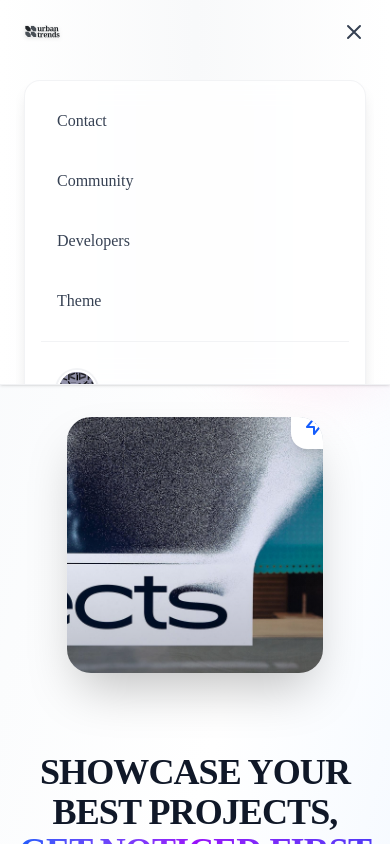
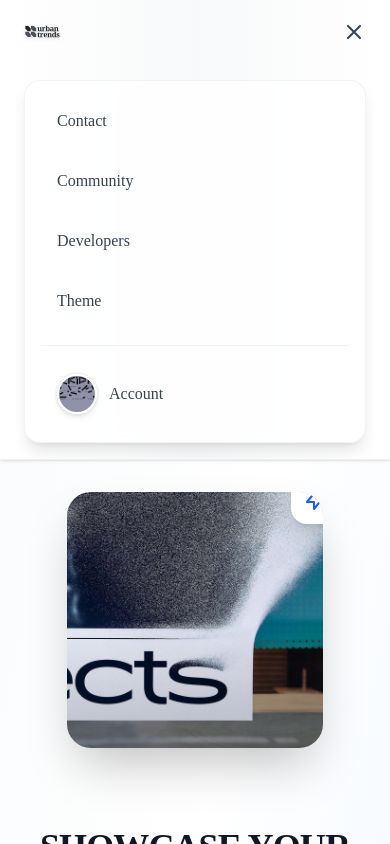
Before and after one commit to urbantrendsorganization-production/urbantrends-developers, a React (Vite) app in the folder urbantrends_developers/: page / in a window 390 px wide. Both pictures are taken after a click on the button "Toggle menu". Shown: the top 844 px of the page. Built offline with nearby package versions, Linux system fonts and the light colour scheme.

Commit message:
updated mobile views

```diff
--- a/urbantrends_developers/src/components/Header.jsx
+++ b/urbantrends_developers/src/components/Header.jsx
@@ -88,7 +88,7 @@ function Header() {
 
         {/* Mobile Navigation Menu */}
         <div className={`lg:hidden overflow-hidden transition-all duration-300 ease-in-out ${
-          isMobileMenuOpen ? 'max-h-80 opacity-100' : 'max-h-0 opacity-0'
+          isMobileMenuOpen ? 'max-h-100 opacity-100' : 'max-h-0 opacity-0'
         }`}>
           <nav className="py-4 px-2">
             <div className="bg-white/80 backdrop-blur-md rounded-2xl shadow-lg border border-gray-200/50 p-4">
@@ -132,7 +132,7 @@ function Header() {
               </ul>
 
               {/* Mobile Account Section */}
-              <div className="mt-4 pt-4 border-t border-gray-200/50">
+              <div className="mt-5 pt-4 border-t border-gray-200/50">
                 <div className="flex items-center gap-3 px-4 py-3 hover:bg-gray-50/50 rounded-lg transition-colors duration-200 cursor-pointer">
                   <div
                     className="w-10 h-10 rounded-full bg-cover bg-center border-2 border-white shadow-md ring-2 ring-gray-200/50"
```
